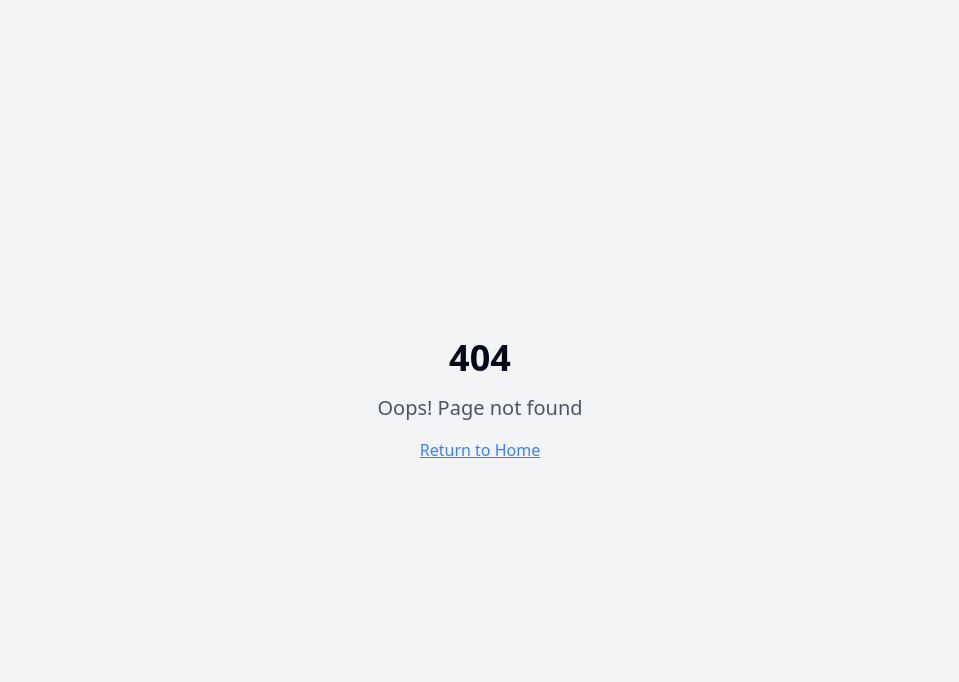
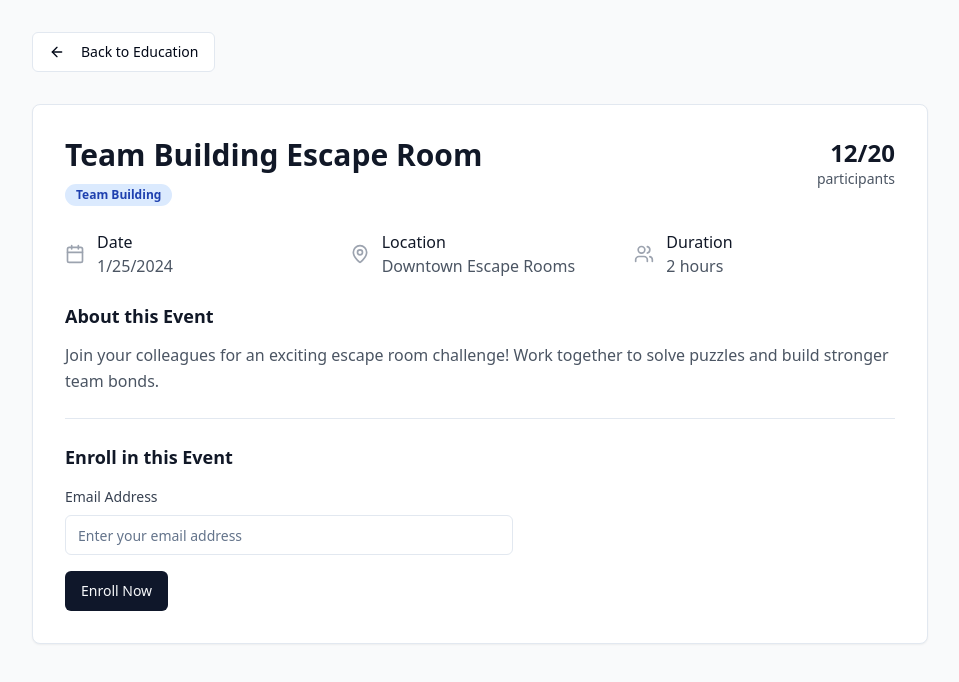
Before and after one commit to RobertG90/worklife-nexus-hub, a React (Vite) app: page /event/1 in a window 1280 px wide. Before the commit this address had no page. Shown: the top 682 px of the page, without its empty margins (160-1119 px from the left). Built offline with nearby package versions, Linux system fonts and the light colour scheme.

Commit message:
feat: Add event details and enrollment page
This commit adds a new page to display event details and allows users to enroll in events. It includes routing updates and a form for email input during enrollment.

```diff
--- a/src/App.tsx
+++ b/src/App.tsx
@@ -9,6 +9,7 @@ import NotFound from "./pages/NotFound";
 import SickLeaveDetails from "./pages/SickLeaveDetails";
 import TripBookingDetails from "./pages/TripBookingDetails";
 import UpcomingTrips from "./pages/UpcomingTrips";
+import EventDetails from "./pages/EventDetails";
 
 const queryClient = new QueryClient();
 
@@ -24,6 +25,7 @@ const App = () => (
           <Route path="/sick-leave/:id" element={<SickLeaveDetails />} />
           <Route path="/trip-booking/:id" element={<TripBookingDetails />} />
           <Route path="/upcoming-trips" element={<UpcomingTrips />} />
+          <Route path="/event/:id" element={<EventDetails />} />
           <Route path="/education" element={<Index />} />
           <Route path="/travel" element={<Index />} />
           <Route path="/maintenance" element={<Index />} />
--- a/src/components/sections/EducationSection.tsx
+++ b/src/components/sections/EducationSection.tsx
@@ -5,9 +5,11 @@ import { Button } from '@/components/ui/button';
 import { Input } from '@/components/ui/input';
 import { Badge } from '@/components/ui/badge';
 import { GraduationCap, Users, Calendar, Star, Search } from 'lucide-react';
+import { useNavigate } from 'react-router-dom';
 
 export function EducationSection() {
   const [filter, setFilter] = useState('all');
+  const navigate = useNavigate();
 
   const courses = [
     { id: 1, title: 'Advanced React Development', category: 'Technical', duration: '6 weeks', rating: 4.8, enrolled: 45, nextStart: '2024-02-01' },
@@ -20,6 +22,10 @@ export function EducationSection() {
     { id: 2, title: 'Tech Talk: AI in Practice', date: '2024-01-30', participants: 25, type: 'Learning' },
     { id: 3, title: 'Company Bowling Night', date: '2024-02-05', participants: 18, type: 'Social' },
   ];
+
+  const handleEventClick = (eventId: number) => {
+    navigate(`/event/${eventId}`);
+  };
 
   return (
     <div className="space-y-8">
@@ -98,16 +104,29 @@ export function EducationSection() {
             <h2 className="text-xl font-semibold text-gray-900 mb-6">Upcoming Social Events</h2>
             <div className="space-y-4">
               {events.map((event) => (
-                <div key={event.id} className="border border-gray-200 rounded-lg p-4 hover:shadow-md transition-shadow">
+                <div
+                  key={event.id}
+                  className="border border-gray-200 rounded-lg p-4 hover:shadow-md transition-shadow cursor-pointer"
+                  onClick={() => handleEventClick(event.id)}
+                >
                   <div className="flex justify-between items-start">
-                    <div>
-                      <h3 className="font-semibold text-gray-900">{event.title}</h3>
+                    <div className="flex-1">
+                      <h3 className="font-semibold text-gray-900 hover:text-blue-600 transition-colors">{event.title}</h3>
                       <p className="text-sm text-gray-600 mt-1">{event.date}</p>
                       <p className="text-sm text-gray-500">{event.participants} participants</p>
                     </div>
                     <div className="text-right">
                       <Badge variant="outline">{event.type}</Badge>
-                      <Button size="sm" className="mt-2 w-full">Join Event</Button>
+                      <Button
+                        size="sm"
+                        className="mt-2 w-full"
+                        onClick={(e) => {
+                          e.stopPropagation();
+                          handleEventClick(event.id);
+                        }}
+                      >
+                        View Details
+                      </Button>
                     </div>
                   </div>
                 </div>
--- /dev/null
+++ b/src/pages/EventDetails.tsx
@@ -0,0 +1,207 @@
+
+import React, { useState } from 'react';
+import { useParams, useNavigate } from 'react-router-dom';
+import { Card } from '@/components/ui/card';
+import { Button } from '@/components/ui/button';
+import { Input } from '@/components/ui/input';
+import { Badge } from '@/components/ui/badge';
+import { ArrowLeft, Calendar, Users, MapPin } from 'lucide-react';
+import { useToast } from '@/hooks/use-toast';
+
+const EventDetails = () => {
+  const { id } = useParams();
+  const navigate = useNavigate();
+  const { toast } = useToast();
+  const [email, setEmail] = useState('');
+  const [isEnrolling, setIsEnrolling] = useState(false);
+
+  // Mock event data - in a real app, this would come from your database
+  const events = [
+    {
+      id: '1',
+      title: 'Team Building Escape Room',
+      date: '2024-01-25',
+      participants: 12,
+      type: 'Team Building',
+      description: 'Join your colleagues for an exciting escape room challenge! Work together to solve puzzles and build stronger team bonds.',
+      location: 'Downtown Escape Rooms',
+      duration: '2 hours',
+      maxParticipants: 20
+    },
+    {
+      id: '2',
+      title: 'Tech Talk: AI in Practice',
+      date: '2024-01-30',
+      participants: 25,
+      type: 'Learning',
+      description: 'Learn about the latest AI trends and how they are being implemented in real-world applications. Guest speaker from industry leaders.',
+      location: 'Conference Room A',
+      duration: '1.5 hours',
+      maxParticipants: 50
+    },
+    {
+      id: '3',
+      title: 'Company Bowling Night',
+      date: '2024-02-05',
+      participants: 18,
+      type: 'Social',
+      description: 'Relax and have fun with your teammates at our monthly bowling night. Food and drinks included!',
+      location: 'Strike Zone Bowling',
+      duration: '3 hours',
+      maxParticipants: 30
+    },
+  ];
+
+  const event = events.find(e => e.id === id);
+
+  if (!event) {
+    return (
+      <div className="min-h-screen bg-gray-50 p-8">
+        <div className="max-w-4xl mx-auto">
+          <div className="text-center py-8">
+            <h1 className="text-2xl font-bold text-gray-900 mb-4">Event Not Found</h1>
+            <Button onClick={() => navigate('/education')}>
+              <ArrowLeft className="w-4 h-4 mr-2" />
+              Back to Education
+            </Button>
+          </div>
+        </div>
+      </div>
+    );
+  }
+
+  const handleEnroll = async (e: React.FormEvent) => {
+    e.preventDefault();
+    if (!email) {
+      toast({
+        title: "Email Required",
+        description: "Please enter your email address to enroll.",
+        variant: "destructive",
+      });
+      return;
+    }
+
+    setIsEnrolling(true);
+
+    // Simulate API call
+    setTimeout(() => {
+      toast({
+        title: "Enrollment Successful!",
+        description: `You've been enrolled in ${event.title}. Check your email for confirmation.`,
+      });
+      setIsEnrolling(false);
+      setEmail('');
+    }, 1000);
+  };
+
+  const getTypeColor = (type: string) => {
+    switch (type) {
+      case 'Team Building':
+        return 'bg-blue-100 text-blue-800';
+      case 'Learning':
+        return 'bg-green-100 text-green-800';
+      case 'Social':
+        return 'bg-purple-100 text-purple-800';
+      default:
+        return 'bg-gray-100 text-gray-800';
+    }
+  };
+
+  return (
+    <div className="min-h-screen bg-gray-50 p-8">
+      <div className="max-w-4xl mx-auto space-y-8">
+        {/* Header */}
+        <div className="flex items-center justify-between">
+          <Button
+            variant="outline"
+            onClick={() => navigate('/education')}
+            className="flex items-center space-x-2"
+          >
+            <ArrowLeft className="w-4 h-4" />
+            <span>Back to Education</span>
+          </Button>
+        </div>
+
+        {/* Event Details */}
+        <Card className="p-8">
+          <div className="space-y-6">
+            {/* Event Header */}
+            <div className="flex flex-col md:flex-row md:items-start md:justify-between gap-4">
+              <div className="flex-1">
+                <h1 className="text-3xl font-bold text-gray-900 mb-2">{event.title}</h1>
+                <Badge className={getTypeColor(event.type)}>{event.type}</Badge>
+              </div>
+              <div className="text-right">
+                <div className="text-2xl font-bold text-gray-900">
+                  {event.participants}/{event.maxParticipants}
+                </div>
+                <div className="text-sm text-gray-600">participants</div>
+              </div>
+            </div>
+
+            {/* Event Info */}
+            <div className="grid grid-cols-1 md:grid-cols-3 gap-6">
+              <div className="flex items-center space-x-3">
+                <Calendar className="w-5 h-5 text-gray-400" />
+                <div>
+                  <div className="font-medium text-gray-900">Date</div>
+                  <div className="text-gray-600">{new Date(event.date).toLocaleDateString()}</div>
+                </div>
+              </div>
+              <div className="flex items-center space-x-3">
+                <MapPin className="w-5 h-5 text-gray-400" />
+                <div>
+                  <div className="font-medium text-gray-900">Location</div>
+                  <div className="text-gray-600">{event.location}</div>
+                </div>
+              </div>
+              <div className="flex items-center space-x-3">
+                <Users className="w-5 h-5 text-gray-400" />
+                <div>
+                  <div className="font-medium text-gray-900">Duration</div>
+                  <div className="text-gray-600">{event.duration}</div>
+                </div>
+              </div>
+            </div>
+
+            {/* Description */}
+            <div>
+              <h3 className="text-lg font-semibold text-gray-900 mb-3">About this Event</h3>
+              <p className="text-gray-600 leading-relaxed">{event.description}</p>
+            </div>
+
+            {/* Enrollment Form */}
+            <div className="border-t pt-6">
+              <h3 className="text-lg font-semibold text-gray-900 mb-4">Enroll in this Event</h3>
+              <form onSubmit={handleEnroll} className="space-y-4">
+                <div>
+                  <label htmlFor="email" className="block text-sm font-medium text-gray-700 mb-2">
+                    Email Address
+                  </label>
+                  <Input
+                    id="email"
+                    type="email"
+                    value={email}
+                    onChange={(e) => setEmail(e.target.value)}
+                    placeholder="Enter your email address"
+                    required
+                    className="max-w-md"
+                  />
+                </div>
+                <Button
+                  type="submit"
+                  disabled={isEnrolling || event.participants >= event.maxParticipants}
+                  className="w-full md:w-auto"
+                >
+                  {isEnrolling ? 'Enrolling...' : event.participants >= event.maxParticipants ? 'Event Full' : 'Enroll Now'}
+                </Button>
+              </form>
+            </div>
+          </div>
+        </Card>
+      </div>
+    </div>
+  );
+};
+
+export default EventDetails;
```
